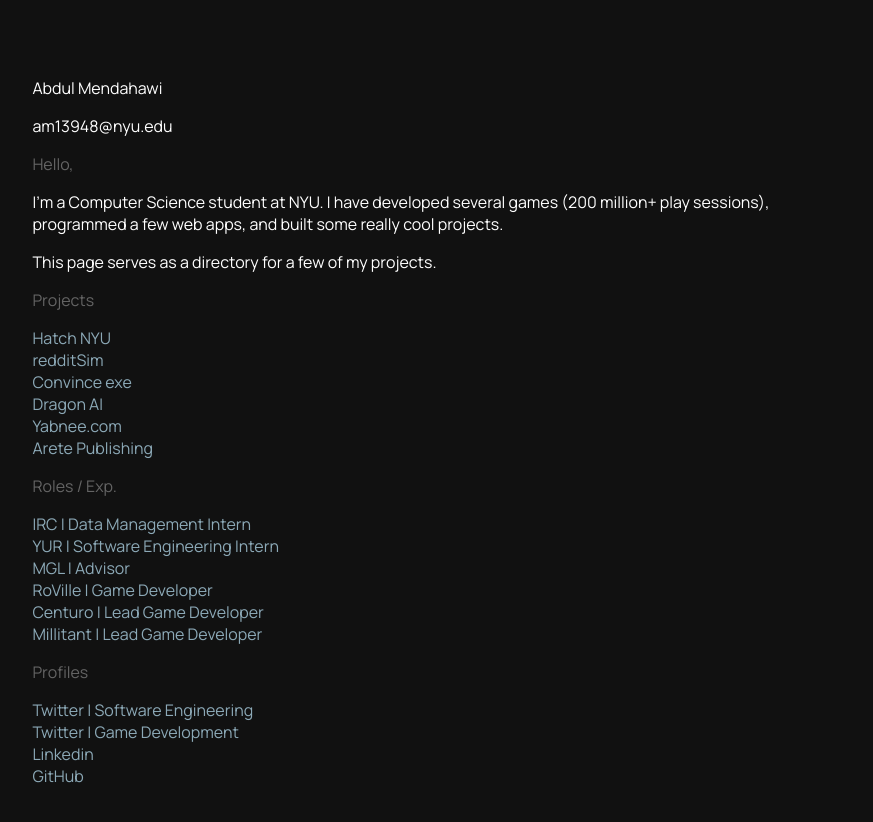
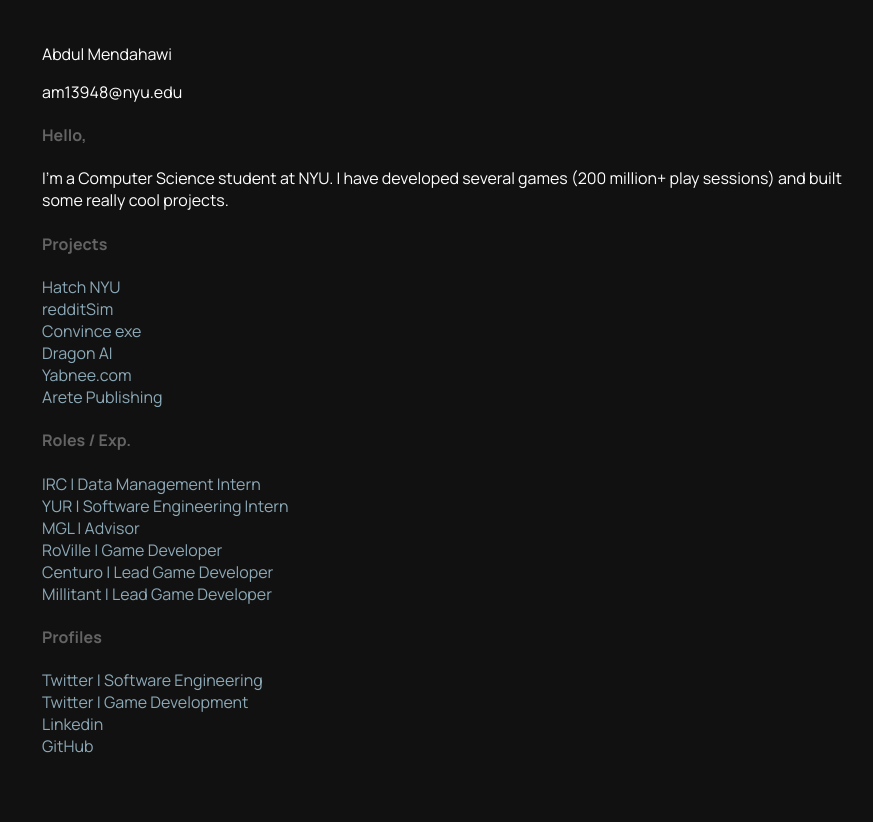
Before and after one commit to amendahawi/amendahawi-directory, a React (Create React App) app in the folder directory-page/: page / in a window 1280 px wide. Shown: the top 822 px of the page, without its empty margins (198-1071 px from the left). After the commit the page ends 800 px from the top, so only its background shows below. Built offline with nearby package versions, Linux system fonts and the light colour scheme.

Commit message:
overhauled styling

```diff
--- a/directory-page/src/App.css
+++ b/directory-page/src/App.css
@@ -4,21 +4,20 @@
   background-color: #111111;
   color: #ffffff;
   font-size: 1em;
-  margin-top: 6%;
-  margin-bottom: 6%;
-  margin-left: 18%;
-  margin-right: 18%;
   font-family: "Manrope", monospace;
   list-style: none;
+  margin: 0;
+  padding: 0;
+  display: flex;
+  justify-content: center;
+  align-items: center;
+  height: 100vh;
 }
 
-@media only screen and (max-width: 768px) {
-  body {
-    margin-top: 3%;
-    margin-bottom: 3%;
-    margin-left: 6%;
-    margin-right: 6%;
-  }
+.App-header {
+  text-align: left;
+  width: 800px;
+  max-width: 80vw;
 }
 
 .secondary_text {
@@ -27,7 +26,7 @@
 
 ul {
   list-style: none;
-  padding: 0%;
+  padding: 0;
 }
 
 ul li a {
--- a/directory-page/src/App.js
+++ b/directory-page/src/App.js
@@ -59,16 +59,14 @@
         <p>am13948@nyu.edu</p>
 
         {/* ABOUT */}
-        <p className="secondary_text">Hello,</p>
+        <h4 className="secondary_text">Hello,</h4>
         <p>
           I'm a Computer Science student at NYU. I have developed several games
-          (200 million+ play sessions), programmed a few web apps, and built
-          some really cool projects.
+          (200 million+ play sessions) and built some really cool projects.
         </p>
-        <p>This page serves as a directory for a few of my projects.</p>
 
         {/* PROJECTS */}
-        <p className="secondary_text">Projects</p>
+        <h4 className="secondary_text">Projects</h4>
         <ul>
           {projects.map((project, index) => (
             <List key={index} name={project.name} link={project.link} />
@@ -76,7 +74,7 @@
         </ul>
 
         {/* ROLES / Exp. */}
-        <p className="secondary_text">Roles / Exp.</p>
+        <h4 className="secondary_text">Roles / Exp.</h4>
         <ul>
           {roles.map((roles, index) => (
             <List key={index} name={roles.name} link={roles.link} />
@@ -84,7 +82,7 @@
         </ul>
 
         {/* PROFILES */}
-        <p className="secondary_text">Profiles</p>
+        <h4 className="secondary_text">Profiles</h4>
         <ul>
           {profiles.map((profiles, index) => (
             <List key={index} name={profiles.name} link={profiles.link} />
```
